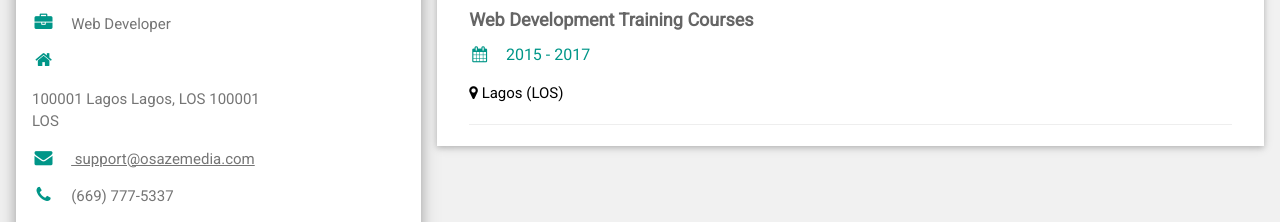
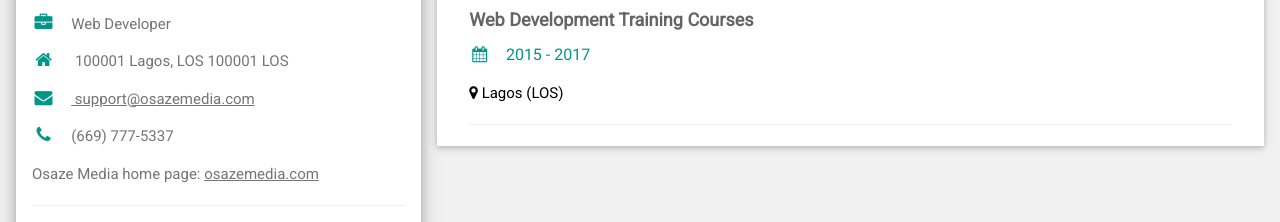
Before and after one commit to hezekiahosaze/hezekiahlive, a plain HTML site: page en/index.html in a window 1280 px wide. Shown: the part 559-781 px from the top of the page. Drawn offline with nearby package versions, Linux system fonts and the light colour scheme.

Commit message:
Update index.html

```diff
--- a/en/index.html
+++ b/en/index.html
@@ -90,14 +90,14 @@ html,body,h1,h2,h3,h4,h5,h6 {font-family: "Roboto", sans-serif}
         </div>
         <div class="w3-container">
           <p><i class="fa fa-briefcase fa-fw w3-margin-right w3-large w3-text-teal"></i><span property="jobTitle">Web Developer</span></p>
-          <p><i class="fa fa-home fa-fw w3-margin-right w3-large w3-text-teal"></i>            <div property="address" typeof="PostalAddress">
+          <p><i class="fa fa-home fa-fw w3-margin-right w3-large w3-text-teal"></i><span property="address" typeof="PostalAddress">
     <span property="streetAddress">
-      100001 Lagos
+      100001
     </span>
     <span property="addressLocality">Lagos</span>,
     <span property="addressRegion">LOS</span>
     <span property="postalCode">100001</span>
-  </div> LOS</p>
+  </span> LOS</p>
           <p><i class="fa fa-envelope fa-fw w3-margin-right w3-large w3-text-teal"></i><a href="mailto:support@osazemedia.com" property="email"> support@osazemedia.com</a></p>
            <p><i class="fa fa-phone fa-fw w3-margin-right w3-large w3-text-teal"></i><span property="telephone">(669) 777-5337</span></p>
            Osaze Media home page:
```
